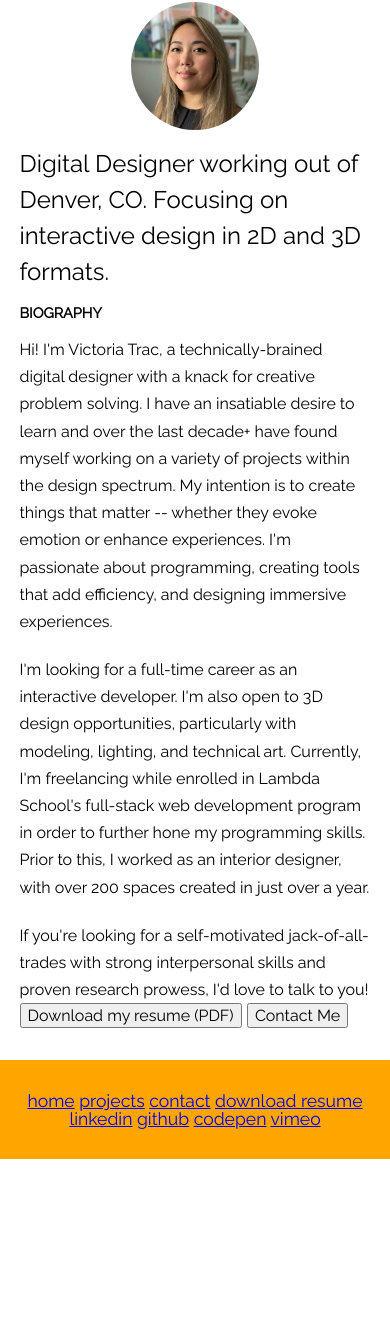
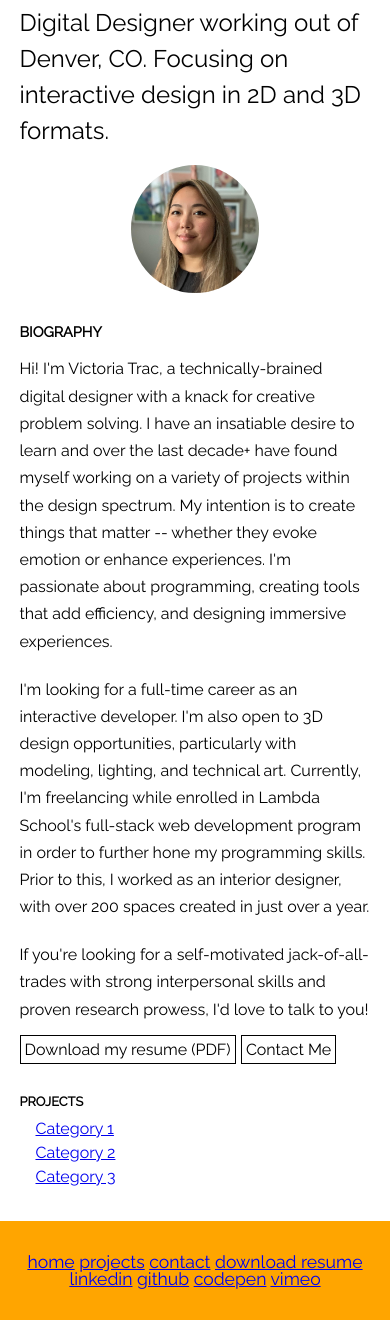
Before and after one commit to victoriatrac/portfolio, a plain HTML site: page index.html in a window 390 px wide. Shown: the part 78-1398 px from the top of the page. Before the commit the page ends 1237 px from the top, so only its background shows below. Drawn offline with Linux system fonts and the light colour scheme.

Commit message:
changed site to be adaptive/responsive hybrid

```diff
--- a/index.html
+++ b/index.html
@@ -47,8 +47,71 @@
 
             </div>
 
-            <!-- main container -->
+            <!-- one-column main container -->
             <div id="mainContainer">
+
+                <!-- flex sidebar container -->
+                <!-- <div id="sidebarContainer"> -->
+
+                <!-- portrait div -->
+                <div id="portraitDiv">
+
+                    <img src="img/portrait.jpg" id="portrait" alt="portrait">
+
+                </div>
+
+                <!-- project navigation div -->
+                <div id="navDiv">
+
+                    <h4>Projects</h4>
+
+                    <!-- project navigation -->
+                    <nav>
+                        <a href="Category1.html">Category 1</a><br />
+                        <a href="Category2.html">Category 2</a><br />
+                        <a href="Category3.html">Category 3</a><br />
+                    </nav>
+
+                </div>
+
+                <!-- end flex sidebar container -->
+                <!-- </div> -->
+
+                <!-- quick bio container -->
+                <div id="quickBioContainer">
+
+                    <!-- h2 quick bio -->
+                    <h2>Digital Designer working out of Denver, CO. Focusing on interactive design in 2D and 3D formats.</h2>
+                </div>
+
+                <div id="bioContainer">
+                    <!-- bio container -->
+                    <h3>Biography</h3>
+
+                    <p>
+                        Hi! I'm Victoria Trac, a technically-brained digital designer with a knack for creative problem solving. I have an insatiable desire to learn and over the last decade+ have found myself working on a variety of projects within the design spectrum. My intention is to create things that matter -- whether they evoke emotion or enhance experiences. I'm passionate about programming, creating tools that add efficiency, and designing immersive experiences.
+                    </p>
+                    <br />
+                    <p>
+                        I'm looking for a full-time career as an interactive developer. I'm also open to 3D design opportunities, particularly with modeling, lighting, and technical art. Currently, I'm freelancing while enrolled in Lambda School's full-stack web development program in order to further hone my programming skills. Prior to this, I worked as an interior designer, with over 200 spaces created in just over a year.
+                    </p>
+                    <br />
+                    <p>
+                        If you're looking for a self-motivated jack-of-all-trades with strong interpersonal skills and proven research prowess, I'd love to talk to you!
+                    </p>
+
+                    <button id="buttons">Download my resume (PDF)</button>
+
+                    <button id="buttons">Contact Me</button>
+
+                <!-- end bio container -->
+                </div>
+
+            <!-- end one-column main container -->
+            </div>
+
+            <!-- main *** PC *** container -->
+            <div id="pcMainContainer">
 
                 <!-- flex sidebar container -->
                 <div id="sidebarContainer">
@@ -98,18 +161,14 @@
                         If you're looking for a self-motivated jack-of-all-trades with strong interpersonal skills and proven research prowess, I'd love to talk to you!
                     </p>
 
-                    <span id="buttons">
+                    <button id="buttons">Download my resume (PDF)</button>
 
-                        <button>Download my resume (PDF)</button>
-
-                        <button>Contact Me</button>
-
-                    </span>
+                    <button id="buttons">Contact Me</button>
 
                 <!-- end content container -->
                 </div>
 
-            <!-- end main container -->
+            <!-- end *** PC *** main container -->
             </div>
 
             <!-- footer -->
--- a/style.css
+++ b/style.css
@@ -66,7 +66,7 @@ h1 {
 
 h2 {
 	font-size: 1.5rem;
-	margin-bottom: 1rem;
+	margin-bottom: 0rem;
 	line-height: 1.5em;
 }
 
@@ -80,6 +80,7 @@ h3 {
 h4 {
 	font-size: .8rem;
 	text-transform: uppercase;
+	margin-bottom: .5rem;
 	font-weight: 800;
 }
 
@@ -98,32 +99,49 @@ button {
 #container {
 	font-size: 1.3rem;
 	width: 100%;
-	display: flex;
-	flex-flow: column;
 }
 
 #headerContainer {
 	width: 90%;
 	height: auto;
-	margin: 5% auto 0% auto;
-	/* order: 1; */
+	margin: 5% auto 5% auto;
 }
 
 #mainContainer {
 	width: 90%;
 	margin: 0% auto;
-	display: block;
-	/* order: 2; */
+	display: flex;
+	flex-flow: column;
 }
 
-#sidebarContainer {
-	font-size: 1.2rem;
-	margin: 1rem 0% 1rem 0%;
+#pcMainContainer {
+	display: none;
 }
 
-#contentContainer {
+#quickBioContainer {
 	width: 100%;
 	margin: 0% auto;
+	order: 1;
+}
+
+#bioContainer {
+	width: 100%;
+	margin: 2rem auto 0% auto;
+	order: 3;
+}
+
+#portraitDiv {
+	width: 100%;
+	text-align: center;
+	margin-top: 1rem;
+	order: 2;
+}
+
+#navDiv {
+	margin-top: 1rem;
+	font-size: 1.2rem;
+	margin-top: 2rem;
+	order: 4;
 }
 
 #footerContainer {
@@ -162,23 +180,26 @@ header {
 	max-width: 100px;
 }
 
-#portraitDiv {
-	width: 100%;
-	text-align: center;
-}
-
 #portrait {
 	width: 8rem;
 	height: 8rem;
 	border-radius: 50%;
 }
 
-#navDiv {
-	display: none;
+#navDiv nav {
+	padding-left: 1rem;
+	line-height: 1.5rem;
+	font-size: 1rem;
 }
 
-#navDiv nav {
-	padding-left: 1rem;
+/* other selectors */
+
+#buttons {
+	background-color: white;
+	color: black;
+	border: 1px solid black;
+	padding: .25rem;
+	margin-top: .75rem;
 }
 
 /* responsivity */
@@ -208,12 +229,20 @@ header {
 	/* container selectors */
 
 	#headerContainer {
-		width: 95%;
-		height: auto;
 		margin: 5% auto 3%;
 	}
 
 	#mainContainer {
+		/* flex-flow: row wrap;
+		justify-content: space-between;
+		align-items: flex-start; */
+		/* display: block; */
+		display: none;
+	}
+
+	#pcMainContainer {
+		width: 90%;
+		margin: 0% auto;
 		display: flex;
 		flex-flow: row-reverse wrap;
 		justify-content: space-between;
```
